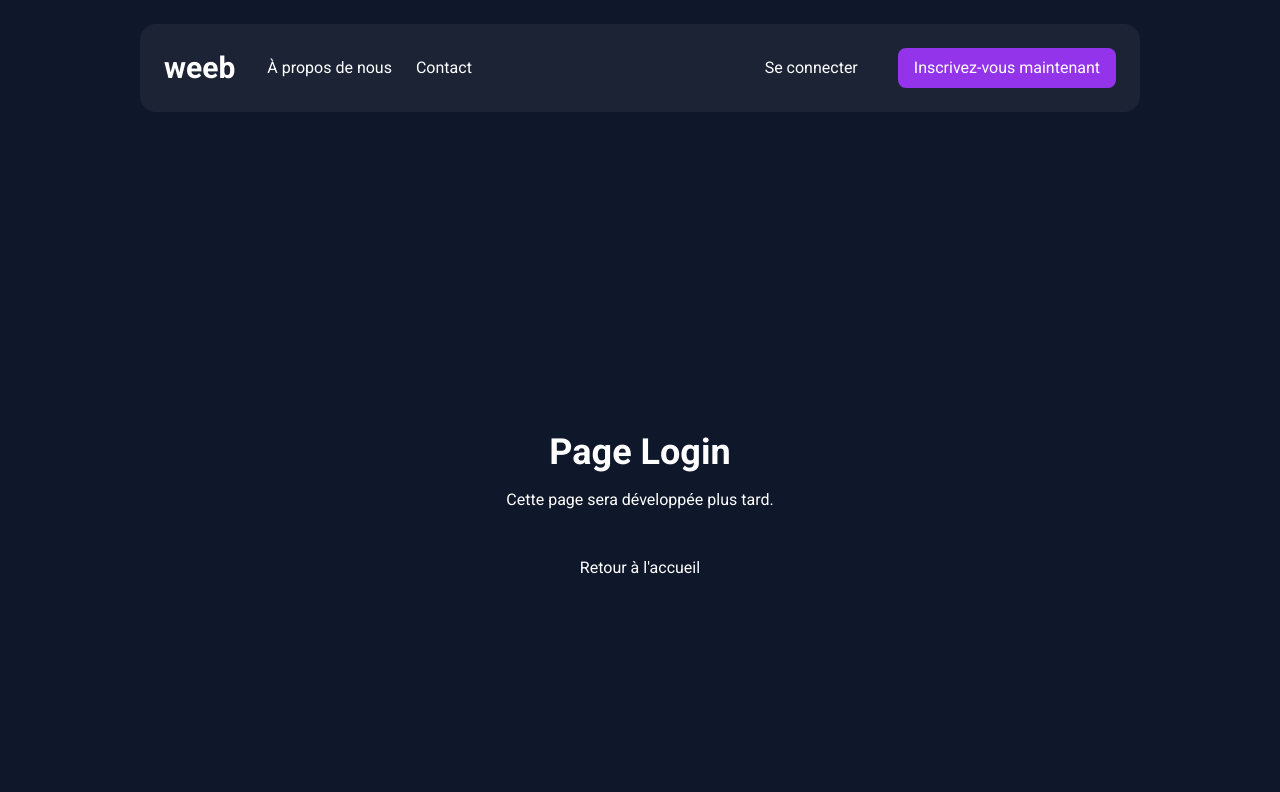
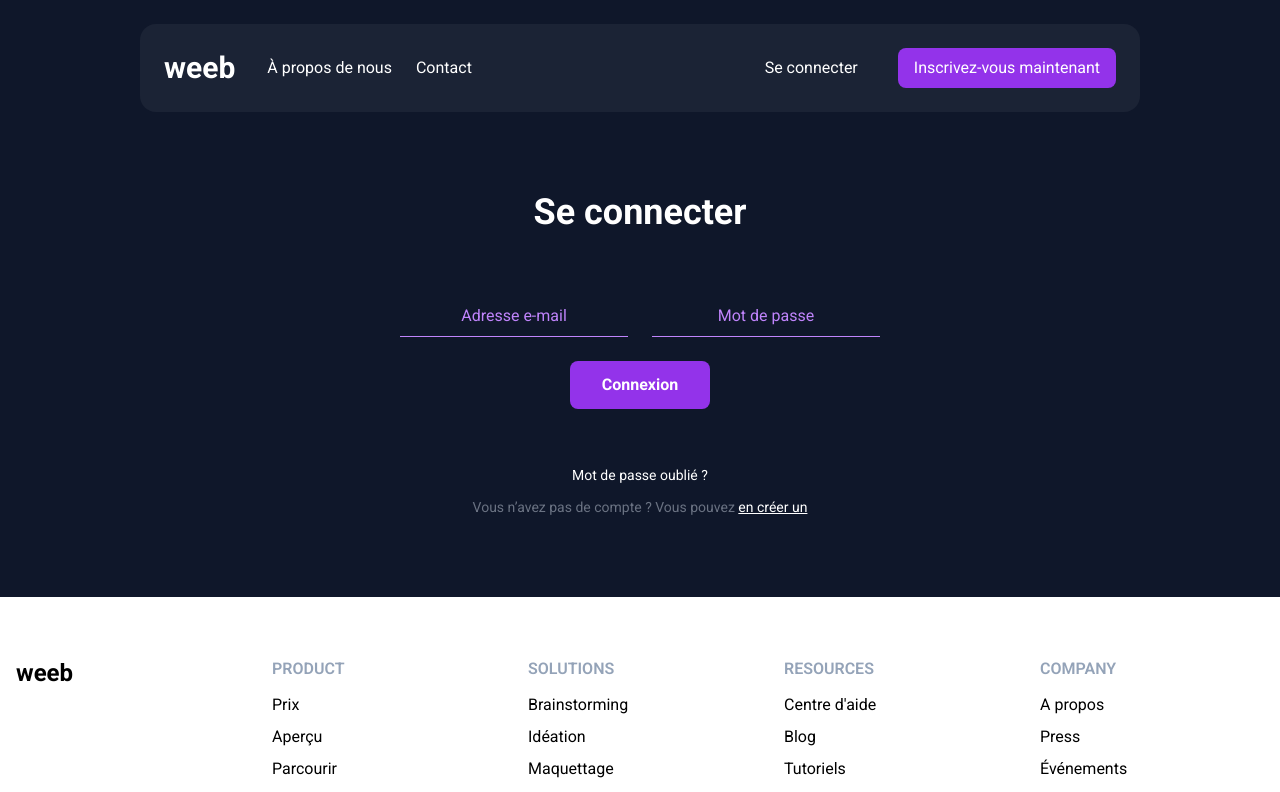
Before and after one commit to Thomas01477/weeb_thomas_roux, a React (Vite) app: page /login in a window 1280 px wide. Shown: the top 792 px of the page. Built offline with nearby package versions, Linux system fonts and the light colour scheme.

Commit message:
feat: authentication pages #7

```diff
--- a/src/App.jsx
+++ b/src/App.jsx
@@ -5,6 +5,7 @@ import NavBar from './components/NavBar';
 import Footer from './components/Footer.';
 import Contact from './pages/Contact';
 import Login from './pages/Login';
+import Register from './pages/Register';
 
 function App() {
   return (
@@ -14,6 +15,7 @@ function App() {
         <Route path="/" element={<Home />} />
         <Route path="/contact" element={<Contact />} />
         <Route path="/login" element={<Login />} />
+        <Route path="/register" element={<Register />} />
         <Route path="*" element={<NotFound />} />
       </Routes>
       <Footer />
--- a/src/components/NavBar.jsx
+++ b/src/components/NavBar.jsx
@@ -20,7 +20,7 @@ const NavBar = () => {
           </div>
           <div className="hidden md:flex items-center space-x-6 ml-auto">
             <Link to="/login" className="px-4 py-2 rounded-lg hover:text-purple-text">Se connecter</Link>
-            <Link to="/login" className="px-4 py-2 bg-purple rounded-lg hover:bg-purple-form">Inscrivez-vous maintenant</Link>
+            <Link to="/register" className="px-4 py-2 bg-purple rounded-lg hover:bg-purple-form">Inscrivez-vous maintenant</Link>
           </div>
         </div>
 
@@ -46,7 +46,7 @@ const NavBar = () => {
           <Link to="/" className="hover:text-purple-text" onClick={() => setIsOpen(false)}>À propos de nous</Link>
           <Link to="/contact" className="hover:text-purple-text" onClick={() => setIsOpen(false)}>Contact</Link>
           <Link to="/login" className="hover:text-purple-text" onClick={() => setIsOpen(false)}>Se connecter</Link>
-          <Link to="/login" className="bg-purple px-4 py-2 rounded-lg hover:bg-purple-form text-center" onClick={() => setIsOpen(false)}>
+          <Link to="/register" className="bg-purple px-4 py-2 rounded-lg hover:bg-purple-form text-center" onClick={() => setIsOpen(false)}>
             Inscrivez-vous maintenant
           </Link>
         </div>
--- a/src/pages/Login.jsx
+++ b/src/pages/Login.jsx
@@ -1,12 +1,35 @@
-import { Link } from 'react-router-dom';
+import Form from "../components/Form";
+import { Link } from "react-router-dom";
+
 const Login = () => {
+  const fields = [
+    {
+      name: "email",
+      type: "email",
+      placeholder: "Adresse e-mail",
+    },
+    {
+      name: "password",
+      type: "password",
+      placeholder: "Mot de passe",
+    },
+  ];
+
   return (
-    <div className="flex flex-col items-center justify-center min-h-screen bg-color-background text-white">
-      <h1 className="text-4xl font-bold">Page Login</h1>
-      <p className="mt-4">Cette page sera développée plus tard.</p>
-      <Link to="/" className="mt-8 px-6 py-3 bg-color-purple rounded-lg hover:bg-color-purple-form">
-        Retour à l'accueil
-      </Link>
+    <div className="max-w-xl mx-auto py-20 px-4 text-center text-white">
+      <h2 className="text-4xl font-bold mb-8">Se connecter</h2>
+
+      <Form fields={fields} buttonLabel="Connexion" withBackground={false}/>
+
+      <div className="mt-6 space-y-3 text-sm text-white">
+        <p className="hover:underline cursor-pointer">Mot de passe oublié ?</p>
+        <p className="text-gray-500">
+          Vous n’avez pas de compte ? Vous pouvez {" "}
+          <Link to="/register" className="underline hover:text-purple-form text-white">
+            en créer un
+          </Link>
+        </p>
+      </div>
     </div>
   );
 };
--- /dev/null
+++ b/src/pages/Register.jsx
@@ -0,0 +1,53 @@
+import Form from "../components/Form";
+import { Link } from "react-router-dom";
+
+const Register = () => {
+  const fields = [
+    {
+      name: "firstName",
+      type: "text",
+      placeholder: "Prénom",
+    },
+    {
+      name: "lastName",
+      type: "text",
+      placeholder: "Nom",
+    },
+    {
+      name: "email",
+      type: "email",
+      placeholder: "Adresse e-mail",
+      fullWidth: true,
+    },
+    {
+      name: "password",
+      type: "password",
+      placeholder: "Mot de passe",
+    },
+    {
+      name: "confirmPassword",
+      type: "password",
+      placeholder: "Confirmer le mot de passe",
+    },
+  ];
+
+
+  return (
+    <div className="max-w-xl mx-auto py-20 px-4 text-center text-white">
+      <h2 className="text-4xl font-bold mb-8">S'inscrire</h2>
+
+      <Form fields={fields} buttonLabel="S'inscrire" withBackground={false}/>
+
+      <div className="mt-6 space-y-3 text-sm">
+        <p className="text-gray-500">
+          Vous avez déjà un compte ? Vous pouvez {" "}
+          <Link to="/login" className="underline hover:text-purple-form text-white">
+            vous connecter ici
+          </Link>
+        </p>
+      </div>
+    </div>
+  );
+};
+
+export default Register;
```
